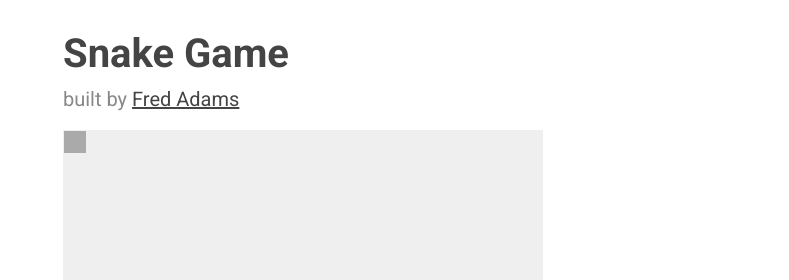
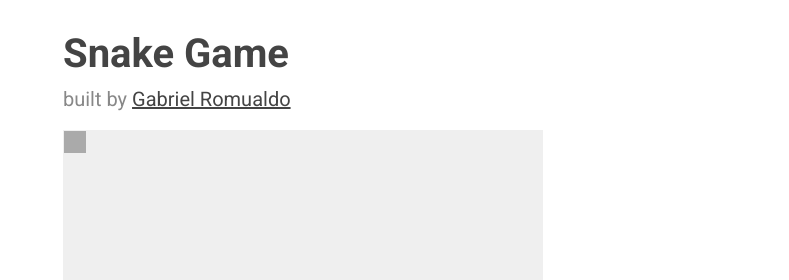
Before and after one commit to gaberomualdo/snake-game-v2, a plain HTML site: page index.html in a window 1280 px wide. Shown: the top 280 px of the page, 337-1126 px from the left. Drawn offline with Linux system fonts and the light colour scheme.

Commit message:
Update index.html

```diff
--- a/index.html
+++ b/index.html
@@ -66,7 +66,7 @@
 <body>
 	<div class="container">
 		<h1>Snake Game</h1>
-		<p>built by <a href="https://xtrp.io/" target="_blank">Fred Adams</a></p>
+		<p>built by <a href="https://xtrp.io/" target="_blank">Gabriel Romualdo</a></p>
 		<div id="game"></div>
 		<div>
 			<p class="high"></p>
```
